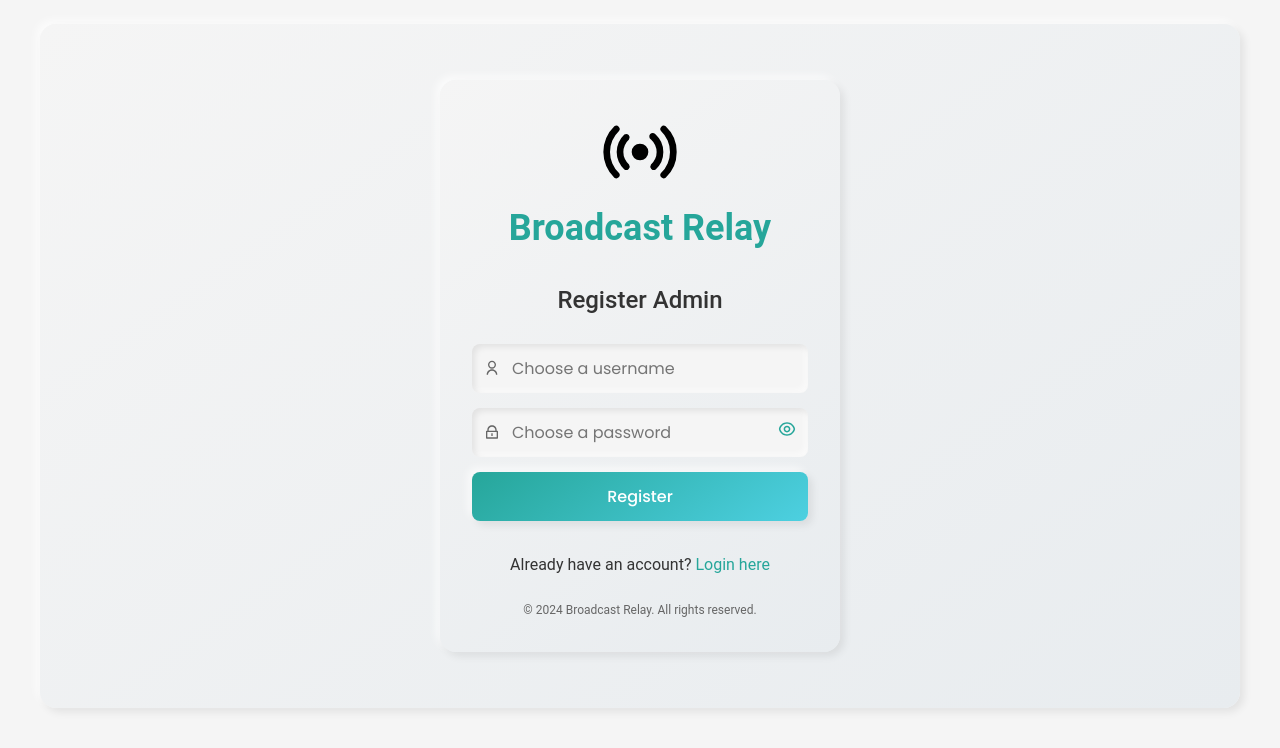
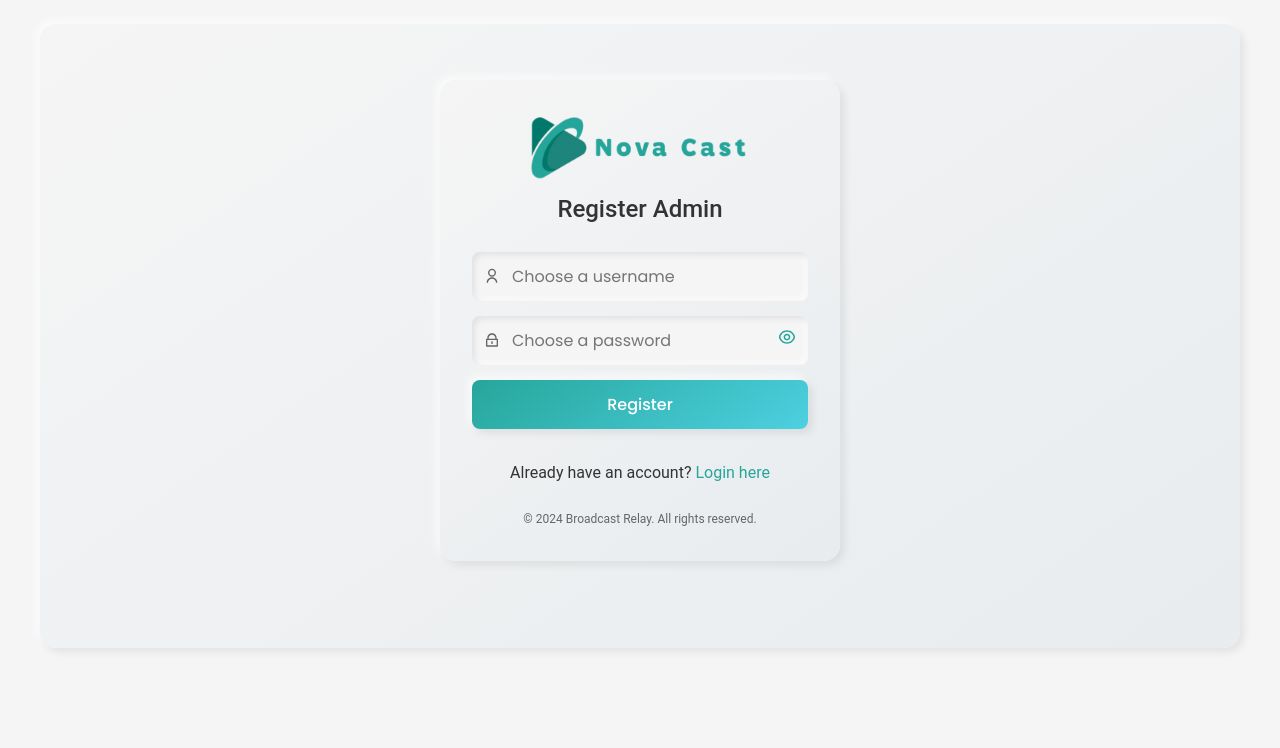
Before and after one commit to Fatemambtv/broadcast-relay-admin, a React (Create React App) app: page /register in a window 1280 px wide. Shown: the top 748 px of the page. Built offline with nearby package versions, Linux system fonts and the light colour scheme.

Commit message:
feat: update branding to Nova Cast with new logos and styles
- Replace BroadcastIcon with Nova Cast logos in Navbar, Login, and Register components
- Add nav-logo class to index.css for consistent logo styling
- Update page title in index.html to reflect new branding

```diff
--- a/public/index.html
+++ b/public/index.html
@@ -24,7 +24,7 @@
       work correctly both with client-side routing and a non-root public URL.
       Learn how to configure a non-root public URL by running `npm run build`.
     -->
-    <title>Admin Controls</title>
+    <title>Nova Cast - Admin</title>
     <link rel="stylesheet" href="https://cdnjs.cloudflare.com/ajax/libs/font-awesome/6.4.0/css/all.min.css">
   </head>
   <body>
--- a/src/components/Navbar.js
+++ b/src/components/Navbar.js
@@ -1,8 +1,8 @@
 import React from 'react';
 import { Link, useLocation } from 'react-router-dom';
-import BroadcastIcon from '../assets/icons/BroadcastIcon';
 import { RiLogoutBoxLine } from 'react-icons/ri';
 import '../styles/index.css';
+import novaLogo from '../assets/images/green-logo.png'; // Update this path to where you'll store the logo
 
 const Navbar = ({ onLogout }) => {
   const location = useLocation();
@@ -20,7 +20,7 @@ const Navbar = ({ onLogout }) => {
 
   return (
     <nav className="navbar">
-      <BroadcastIcon className="nav-logo" aria-label="App logo" />
+      <img src={novaLogo} alt="Nova Cast" className="nav-logo" aria-label="App logo" />
       <div className="nav-links">
         <Link to="/dashboard">
           <button
--- a/src/pages/Login.js
+++ b/src/pages/Login.js
@@ -3,7 +3,7 @@ import { doc, getDoc, setDoc } from "firebase/firestore";
 import { ref, set } from "firebase/database";
 import { db, Realtimedb } from "../util/firebase";
 import { Link } from 'react-router-dom';
-import BroadcastIcon from '../assets/icons/BroadcastIcon';
+import novaLogo from '../assets/images/green-logo.png';
 import { RiUserLine, RiLockLine, RiEyeLine, RiEyeOffLine } from 'react-icons/ri';
 import '../styles/index.css';
 
@@ -70,8 +70,8 @@ const Login = ({ onLogin }) => {
     <div className="container">
       <div className="card" style={{ maxWidth: '400px' }}>
         <div className="text-center mb-3">
-          <BroadcastIcon style={{ width: 80, height: 80 }} />
-          <h1 className="title">Broadcast Relay</h1>
+        <img src={novaLogo} alt="Nova Cast" className="nav-logo" aria-label="App logo" />
+          {/* <h1 className="title">Broadcast Relay</h1> */}
           <p className="subtitle">Admin Portal</p>
         </div>
 
--- a/src/pages/Register.js
+++ b/src/pages/Register.js
@@ -4,7 +4,7 @@ import { doc, setDoc, getDoc } from "firebase/firestore";
 import { ref, set } from "firebase/database";
 import { db, Realtimedb } from "../util/firebase";
 import { Link, useNavigate } from 'react-router-dom';
-import BroadcastIcon from '../assets/icons/BroadcastIcon';
+import novaLogo from '../assets/images/green-logo.png';
 import { RiUserLine, RiLockLine, RiEyeLine, RiEyeOffLine } from 'react-icons/ri';
 import '../styles/index.css';
 
@@ -69,8 +69,8 @@ const Register = () => {
     <div className="container">
       <div className="card" style={{ maxWidth: '400px' }}>
         <div className="text-center mb-3">
-          <BroadcastIcon style={{ width: 80, height: 80 }} />
-          <h1 className="title">Broadcast Relay</h1>
+        <img src={novaLogo} alt="Nova Cast" className="nav-logo" aria-label="App logo" />
+          {/* <h1 className="title">Broadcast Relay</h1> */}
           <p className="subtitle">Register Admin</p>
         </div>
 
--- a/src/styles/index.css
+++ b/src/styles/index.css
@@ -1010,3 +1010,8 @@ body {
         padding: 0.4rem;
     }
 }
+
+.nav-logo {
+    height: 70px; /* Adjust as needed */
+    width: auto;
+  }
```
Also changed, not shown: src/assets/images/green-logo.png (added), src/assets/images/grey-logo.png (added).
